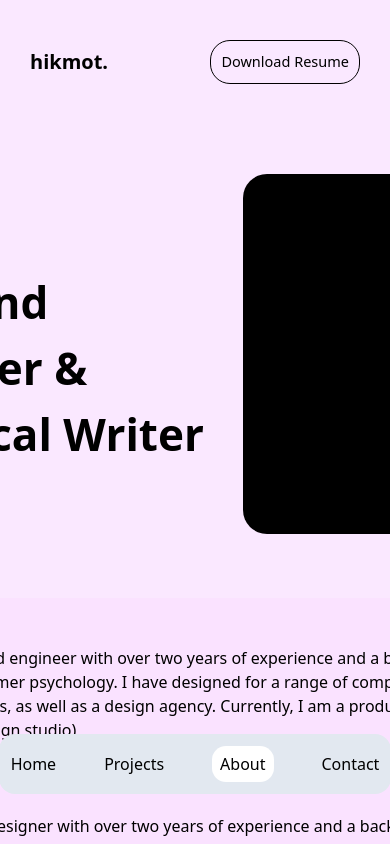
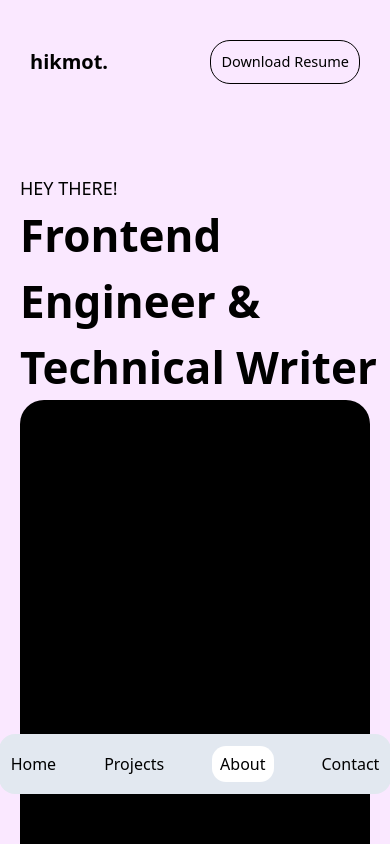
Before and after one commit to Hikmot-O/My-Portfolio, a React (Create React App) app: page /about in a window 390 px wide. Built offline with nearby package versions, Linux system fonts and the light colour scheme.

Commit message:
update: aboutpage

```diff
--- a/src/components/NavBar.jsx
+++ b/src/components/NavBar.jsx
@@ -3,7 +3,7 @@ import { NavLink } from "react-router-dom";
 
 const NavBar = () => {
   return (
-    <nav className=" bg-slate-200 flex justify-center gap-12 items-center p-3 rounded-[16px]">
+    <nav className="font-[500] bg-slate-200 flex justify-center gap-12 items-center p-3 rounded-[16px]">
       <NavLink
         to="/"
         className={({ isActive }) =>
--- a/src/pages/About.jsx
+++ b/src/pages/About.jsx
@@ -4,40 +4,48 @@ import NavBar from "../components/NavBar";
 
 const About = () => {
   return (
-    <section className="px-[30px] pt-10 bg-fuchsia-100 flex flex-col items-center h-screen overflow-y-scroll">
-      <Header />
-      <div className="pt-[90px] pb-16 flex items-center gap-4">
+    <section className=" bg-fuchsia-100  flex flex-col items-center w-sreen h-screen overflow-y-auto">
+      <div className="w-full px-[30px] pt-10">
+        <Header />
+      </div>
+      <div className="pt-[90px] px-5 md:px-0 pb-16 md:flex items-center justify-center gap-4 w-full border-b-[1px] border-b-[#7d8487] ">
         {/* hero left */}
         <div className="w-[380px]">
           <h5 className=" text-lg ">HEY THERE!</h5>
-          <p className="text-[44px] font-[600]">Frontend Engineer & Technical Writer</p>
+          <p className="text-[44px] font-[600]">
+            Frontend Engineer & Technical Writer
+          </p>
         </div>
         {/* hero right */}
-        <div className="w-[300px] h-[360px] rounded-3xl bg-black"></div>
+        <div className="h-[532px] sm:h-[700px] md:w-[300px] md:h-[360px] rounded-3xl bg-black"></div>
       </div>
 
-      <div className="bg-fuchsia-200 bg-opacity-[0.25] pt-12 flex flex-col gap-[4.5rem] items-center w-screen">
-        <p className=" w-[720px] font-[500]">
-          I'm Hikmot, a frontend engineer with over two years of experience and a
-          background in marketing and consumer psychology. I have designed for a
-          range of companies, including a design studio, startups, as well as a
-          design agency. Currently, I am a product designer at Emergent Labs (a
-          design studio)
+      <div className="text-[17px] px-5 md:px-0 py-12 flex flex-col gap-[4rem] items-center">
+        <p className="text-black md:w-[720px] font-[400]">
+          I'm Hikmot, a frontend engineer and an aspiring technical writer based in Ibadan, Nigeria. with over two years of experience and
+          a background in marketing and consumer psychology. I have designed for
+          a range of companies, including a design studio, startups, as well as
+          a design agency. Currently, I am a product designer at Emergent Labs
+          (a design studio)
         </p>
-        <p className="text-black w-[720px] font-[500]">
+        <p className="text-black md:w-[720px] font-[500]">
           I'm Petra, a product designer with over two years of experience and a
           background in marketing and consumer psychology. I have designed for a
           range of companies, including a design studio, startups, as well as a
           design agency. Currently, I am a product designer at Emergent Labs (a
           design studio)
         </p>
-        <p className="text-black w-[720px] font-[500]">
+        <p className="text-black md:w-[720px] font-[500]">
           I'm Petra, a product designer with over two years of experience and a
           background in marketing and consumer psychology. I have designed for a
           range of companies, including a design studio, startups, as well as a
           design agency. Currently, I am a product designer at Emergent Labs (a
           design studio)
         </p>
+      </div>
+
+      <div className="">
+        <div className=""></div>
       </div>
 
       {/* Navbar */}
--- a/src/pages/Home.jsx
+++ b/src/pages/Home.jsx
@@ -18,8 +18,8 @@ const Home = () => {
 
       <div className="mt-[160px] sm:mt-[70px] flex flex-col items-center h-screen relative sm:static">
       {/* Okunola, a frontend engineer. */}
-        <h2 className="text-center font-[600] text-[36px] sm:text-[56px] md:max-w-[630px]">Hi, I'm Hikmot.</h2>
-        <h2 className="text-center font-[600] text-[36px] sm:text-[56px]">A frontend engineer.</h2>
+        <h2 className="text-center font-[500] text-[36px] sm:text-[56px] md:max-w-[630px]">Hi, I'm Hikmot.</h2>
+        <h2 className="text-center font-[500] text-[36px] sm:text-[56px]">A frontend engineer.</h2>
         <p className="mt-[20px] text-center max-w-[550px]">
           I build scalable and reliable web applications using frontend
           technology. I am interested in user experience, accessibility and web
```
